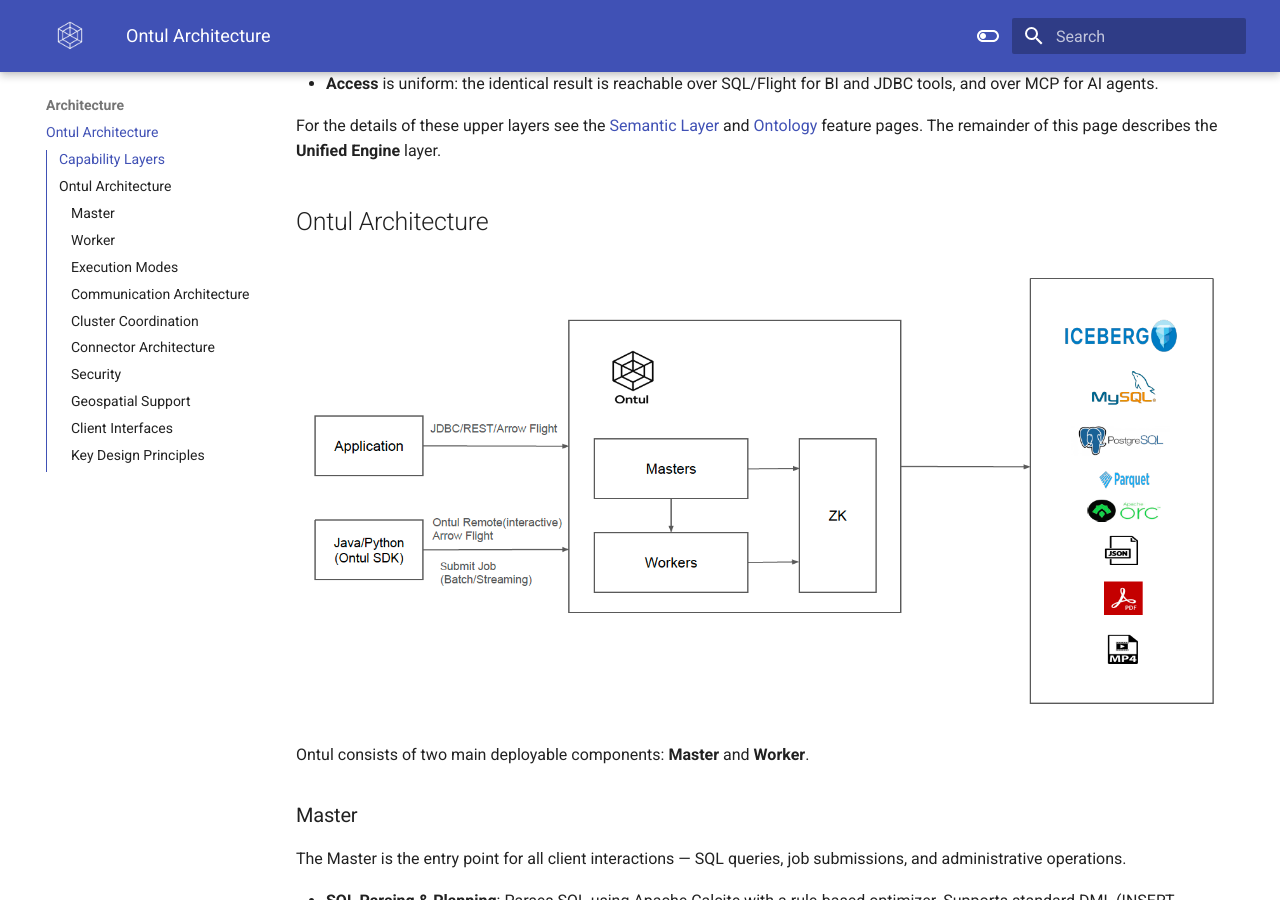
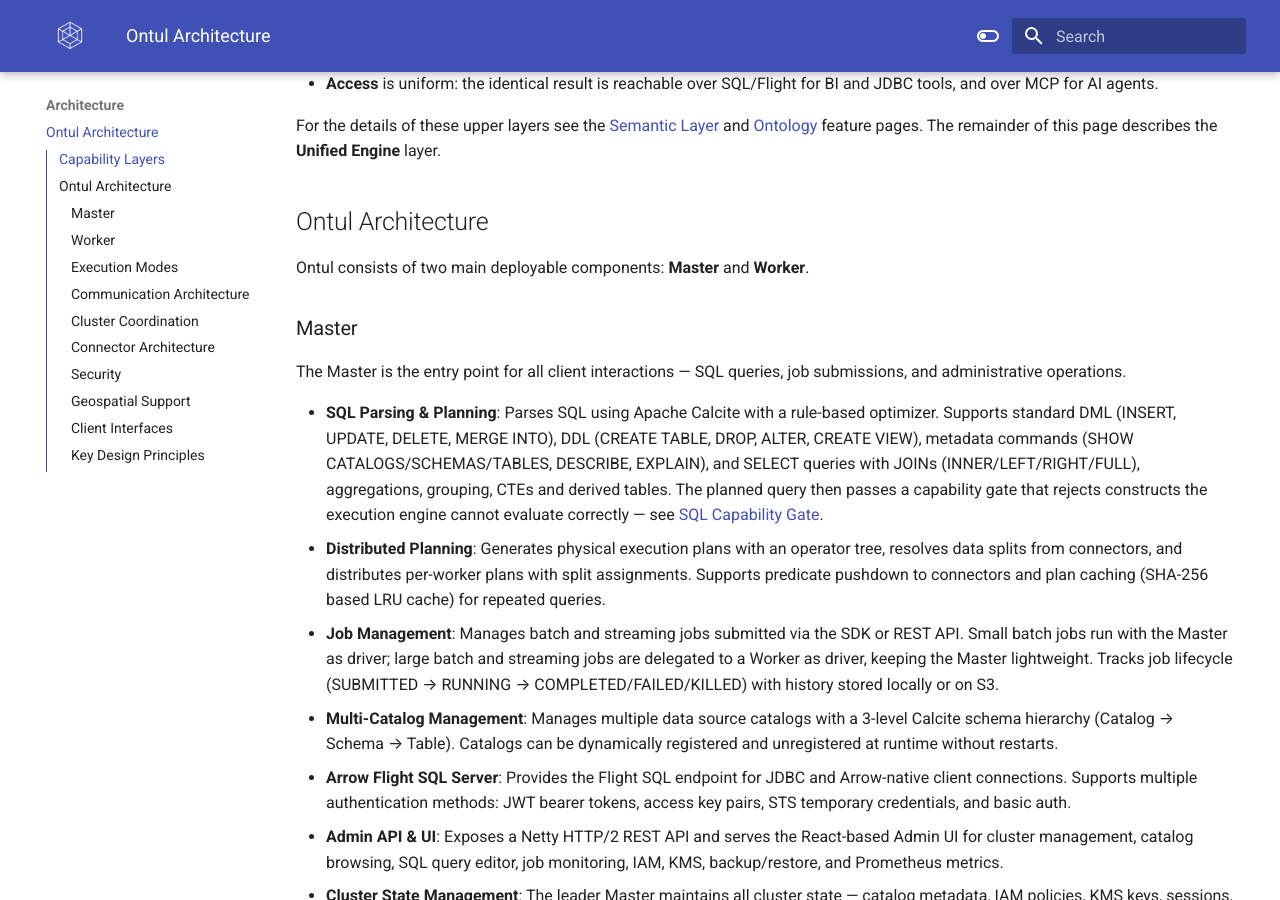
Before and after one commit to cloudcheflabs/ontul-docs, an MkDocs documentation site: the page built from docs/architecture/architecture.md, in a window 1280 px wide and 900 px high, scrolled down 1043 px. Built offline with MkDocs 1.6.1 and Material for MkDocs 9.7.7, drawn with Linux system fonts in a browser that asks for light colours; the version menu is left out.

Commit message:
docs: drop the architecture diagram
It no longer describes what Ontul does. A diagram that covers part of a
system reads as the whole of it, so an absent one is better than one
that quietly understates the product.

The page already opens with the layering the picture was there for —
Unified Engine, Semantic Layer & Ontology, Access — and the Master /
Worker split follows directly below the heading.

```diff
--- a/docs/architecture/architecture.md
+++ b/docs/architecture/architecture.md
@@ -32,8 +32,6 @@
 For the details of these upper layers see the [Semantic Layer](../features/semantic-layer.md) and [Ontology](../features/ontology.md) feature pages. The remainder of this page describes the **Unified Engine** layer.
 
 ## Ontul Architecture
-
-<img width="1200" src="../../images/architecture/ontul-architecture.png" align="center"/>
 
 Ontul consists of two main deployable components: **Master** and **Worker**.
 
```
Also changed, not shown: docs/images/architecture/ontul-architecture.png (deleted).
